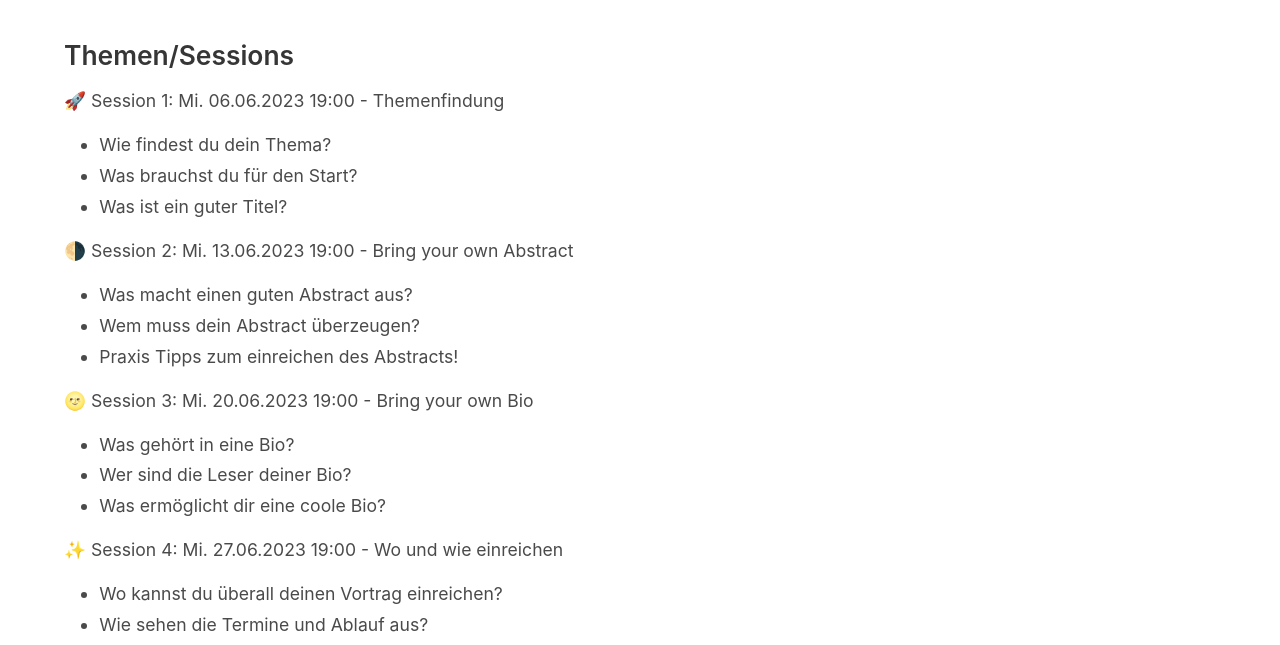
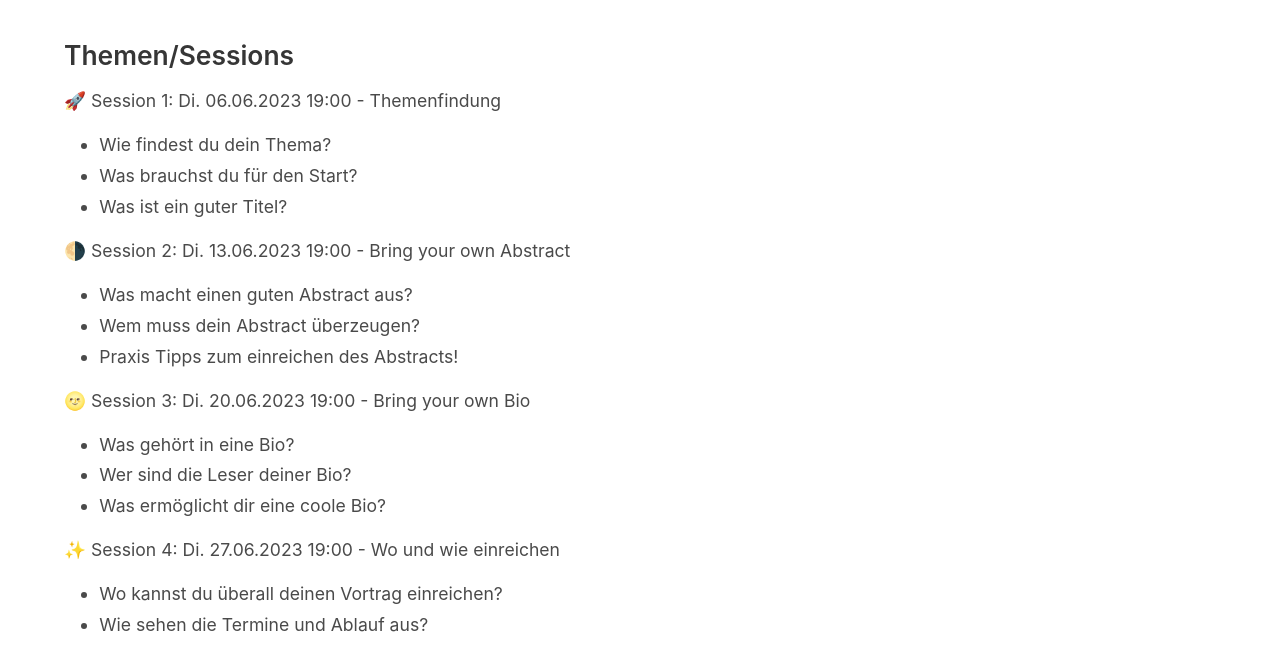
Before and after one commit to CyberLandConf/CyberLandConf.github.io, a Jekyll site: the page built from pages/events/2023-06-cyberland-next-generation.md, in a window 1280 px wide and 900 px high, scrolled down 1182 px. Shown: the part 170-815 px from the top of the window. Built offline with Jekyll 4.4.1, drawn with Linux system fonts in a browser that asks for light colours.

```diff
--- a/pages/events/2023-06-cyberland-next-generation.md
+++ b/pages/events/2023-06-cyberland-next-generation.md
@@ -32,22 +32,22 @@
 
 ### Themen/Sessions
 
-🚀  Session 1: Mi. 06.06.2023 19:00 - Themenfindung
+🚀  Session 1: Di. 06.06.2023 19:00 - Themenfindung
 - Wie findest du dein Thema?
 - Was brauchst du für den Start?
 - Was ist ein guter Titel?
 
-🌗  Session 2: Mi. 13.06.2023 19:00 - Bring your own Abstract
+🌗  Session 2: Di. 13.06.2023 19:00 - Bring your own Abstract
 - Was macht einen guten Abstract aus?
 - Wem muss dein Abstract überzeugen?
 - Praxis Tipps zum einreichen des Abstracts!
 
-🌝 Session 3:  Mi. 20.06.2023 19:00 - Bring your own Bio
+🌝 Session 3:  Di. 20.06.2023 19:00 - Bring your own Bio
 - Was gehört in eine Bio?
 - Wer sind die Leser deiner Bio?
 - Was ermöglicht dir eine coole Bio?
 
-✨ Session 4: Mi. 27.06.2023 19:00 - Wo und wie einreichen
+✨ Session 4: Di. 27.06.2023 19:00 - Wo und wie einreichen
 - Wo kannst du überall deinen Vortrag einreichen?
 - Wie sehen die Termine und Ablauf aus?
 - Welche Plattformen helfen dir dabei?
```
Also changed, not shown: index.md (+2 -1 lines).
